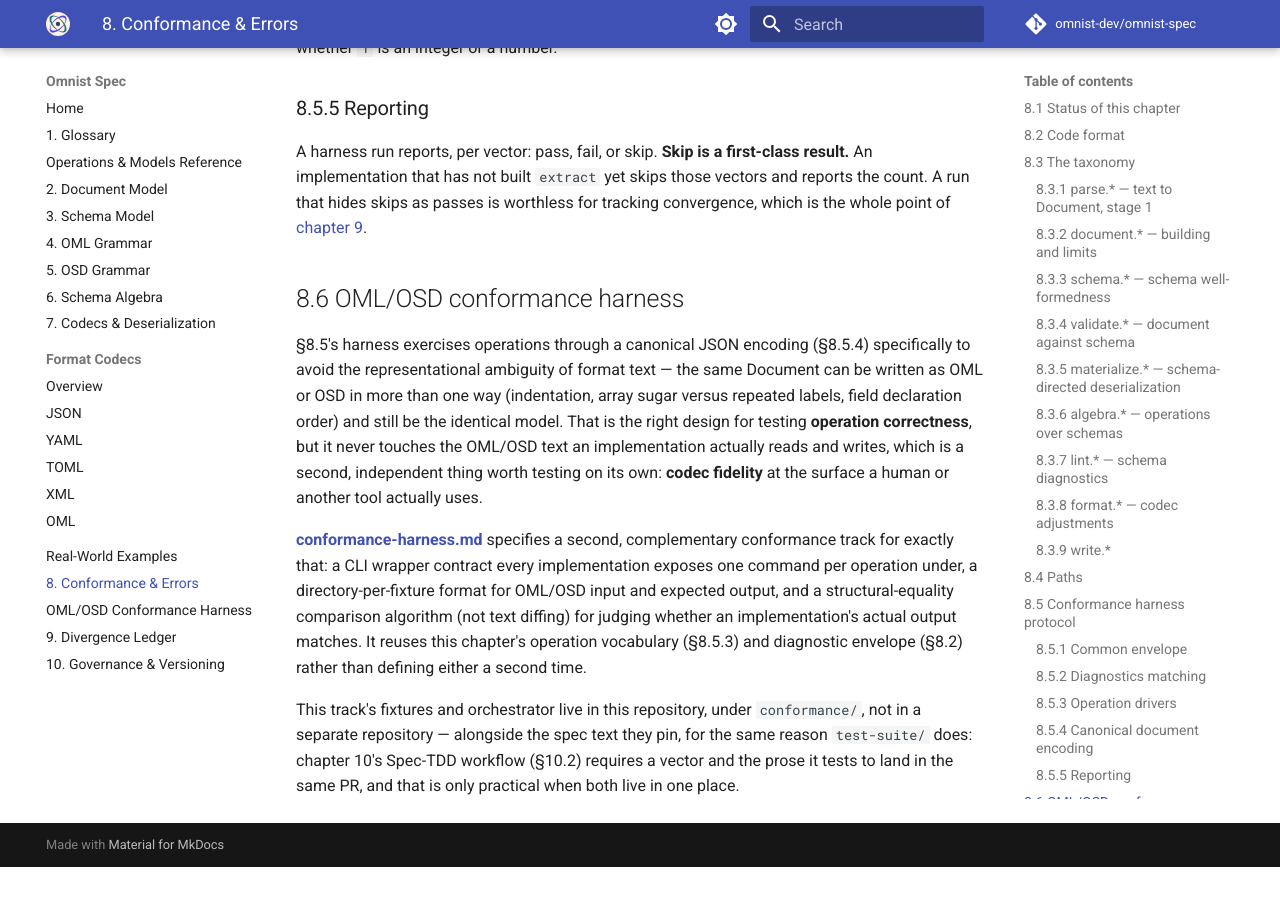
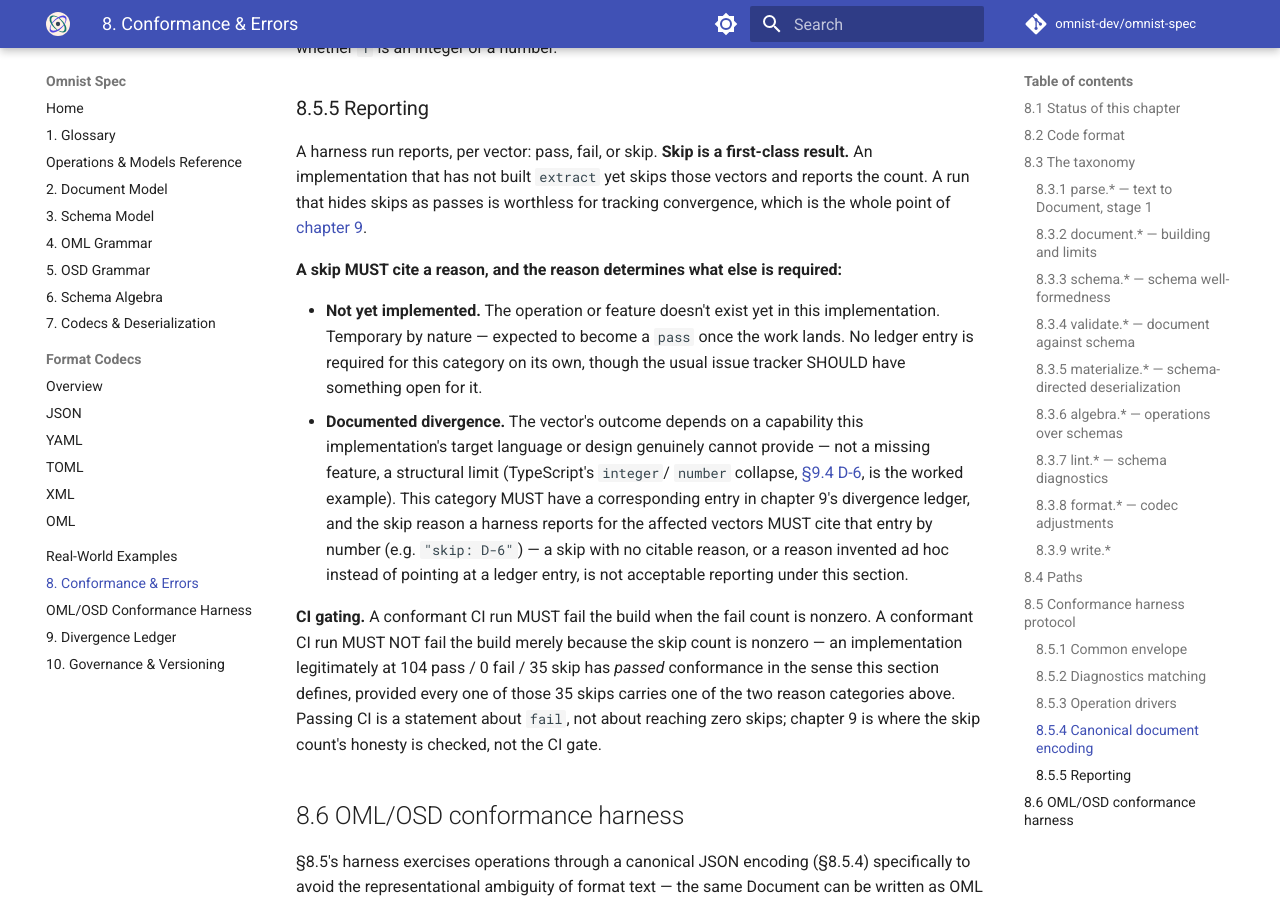
Before and after one commit to omnist-dev/omnist-spec, an MkDocs documentation site: the page built from docs/08-conformance-and-errors.md, in a window 1280 px wide and 900 px high, scrolled down 10681 px. Built offline with MkDocs 1.6.1 and Material for MkDocs 9.7.7, drawn with Linux system fonts in a browser that asks for light colours; comment, search, counter and statistics services are not loaded; before the commit the page ends 11548 px from its top, so only the background shows below that.

Commit message:
Document TypeScript's integer/number gap (D-6) and formalize the divergence-reporting process
Found while assessing omnist-ts's readiness to build its own conformance
runner (omnist-ts#85): TypeScript's Document model deliberately cannot
represent Sec2.3 D-5's integer/number distinction independent of a
schema (confirmed via omnist-ts's own docs/python-parity.md #1 --
matchesKind(1.0, "integer") is true there, false in Python). This isn't
a bug, but nothing in the spec said what an implementation should do
about it -- so this adds the accommodation properly rather than leaving
omnist-ts to invent one ad hoc:

- Sec2.3 D-5: notes the invariant is unconditional for the model, but an
  implementation with no native int/float distinction MAY skip the
  affected vectors, pointing at the new ledger entry.
- Sec9.4 D-6 (new): documents the TypeScript gap with the same rigor as
  D-1 through D-5 (source-verified, not assumed), status "open by
  design, TypeScript-only," cross-referenced from omnist-ts#85.
- Sec9.2: the "Document model MUST NOT differ" forbidden-variation rule
  gets an explicit, narrowly-scoped carve-out citing D-6 -- only the
  specific vectors depending on the distinction may skip; everything
  else in that area MUST still pass in full. A limited, precisely-scoped,
  thoroughly tested and clearly reported divergence is what this permits,
  not a blanket exemption.
- Sec8.5.5 (Reporting): formalizes what was previously undocumented
  convention -- a skip MUST cite a reason (not-yet-implemented, or
  documented-divergence citing a Sec9.4 ledger entry by number); CI MUST
  fail on any nonzero fail count and MUST NOT fail merely for a nonzero
  skip count, provided every skip is properly reasoned. This is the
  answer to "how can an implementation pass CI while failing some
  conformance vectors" -- it can't; it can only *skip* them, honestly,
  with a citable reason, which is a different thing CI is allowed to
  tolerate.
- test-suite/README.md: cross-references D-6 alongside the existing
  document-model/limits.json skip precedent, so both documented skip
  categories are visible from the same place a new implementer reads
  first.

Strict mkdocs build clean (only the two pre-existing, unrelated
grammar-file link warnings).

```diff
--- a/docs/08-conformance-and-errors.md
+++ b/docs/08-conformance-and-errors.md
@@ -391,6 +391,33 @@ vectors and reports the count. A run that hides skips as passes is worthless for
 tracking convergence, which is the whole point of
 [chapter 9](09-divergence-ledger.md).
 
+**A skip MUST cite a reason, and the reason determines what else is
+required:**
+
+- **Not yet implemented.** The operation or feature doesn't exist yet in
+  this implementation. Temporary by nature — expected to become a `pass`
+  once the work lands. No ledger entry is required for this category on its
+  own, though the usual issue tracker SHOULD have something open for it.
+- **Documented divergence.** The vector's outcome depends on a capability
+  this implementation's target language or design genuinely cannot provide
+  — not a missing feature, a structural limit (TypeScript's `integer`/
+  `number` collapse, [§9.4 D-6](09-divergence-ledger.md#94-known-open-divergences),
+  is the worked example). This category MUST have a corresponding entry in
+  chapter 9's divergence ledger, and the skip reason a harness reports for
+  the affected vectors MUST cite that entry by number (e.g. `"skip: D-6"`)
+  — a skip with no citable reason, or a reason invented ad hoc instead of
+  pointing at a ledger entry, is not acceptable reporting under this
+  section.
+
+**CI gating.** A conformant CI run MUST fail the build when the fail count
+is nonzero. A conformant CI run MUST NOT fail the build merely because the
+skip count is nonzero — an implementation legitimately at 104 pass / 0 fail
+/ 35 skip has *passed* conformance in the sense this section defines,
+provided every one of those 35 skips carries one of the two reason
+categories above. Passing CI is a statement about `fail`, not about
+reaching zero skips; chapter 9 is where the skip count's honesty is
+checked, not the CI gate.
+
 ## 8.6 OML/OSD conformance harness
 
 §8.5's harness exercises operations through a canonical JSON encoding
```
Also changed, not shown: docs/02-document-model.md (+11 -0 lines), docs/09-divergence-ledger.md (+15 -2 lines), test-suite/README.md (+10 -0 lines).
